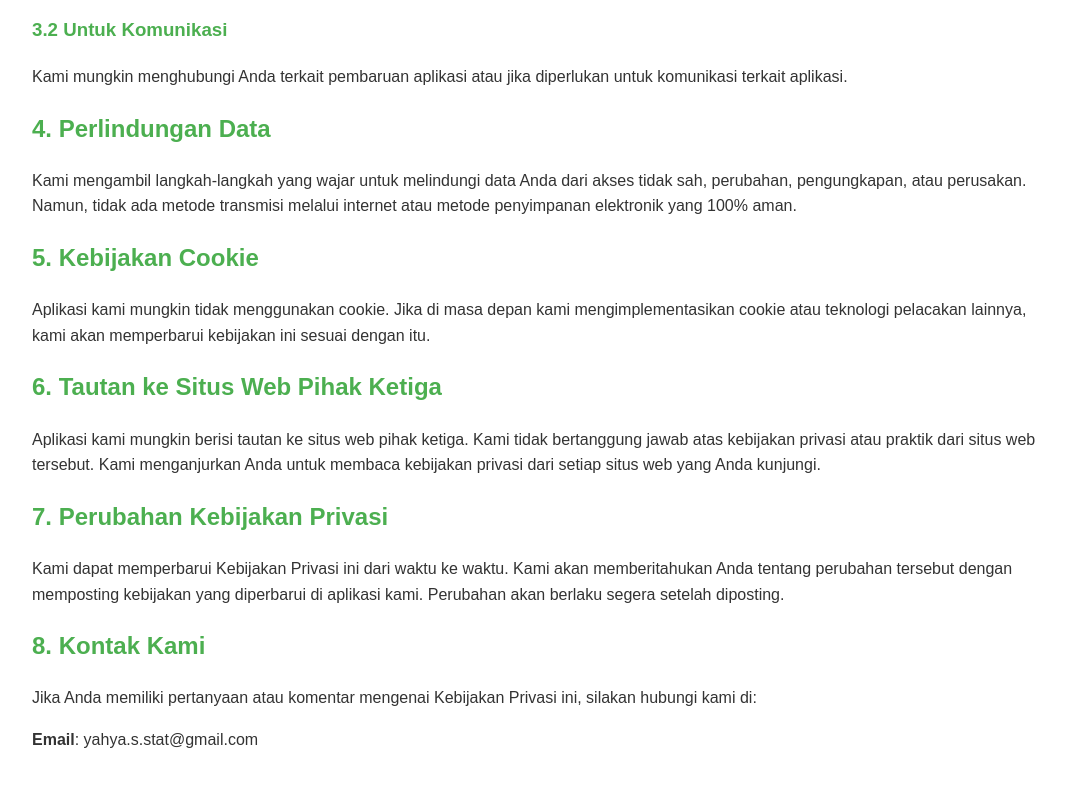
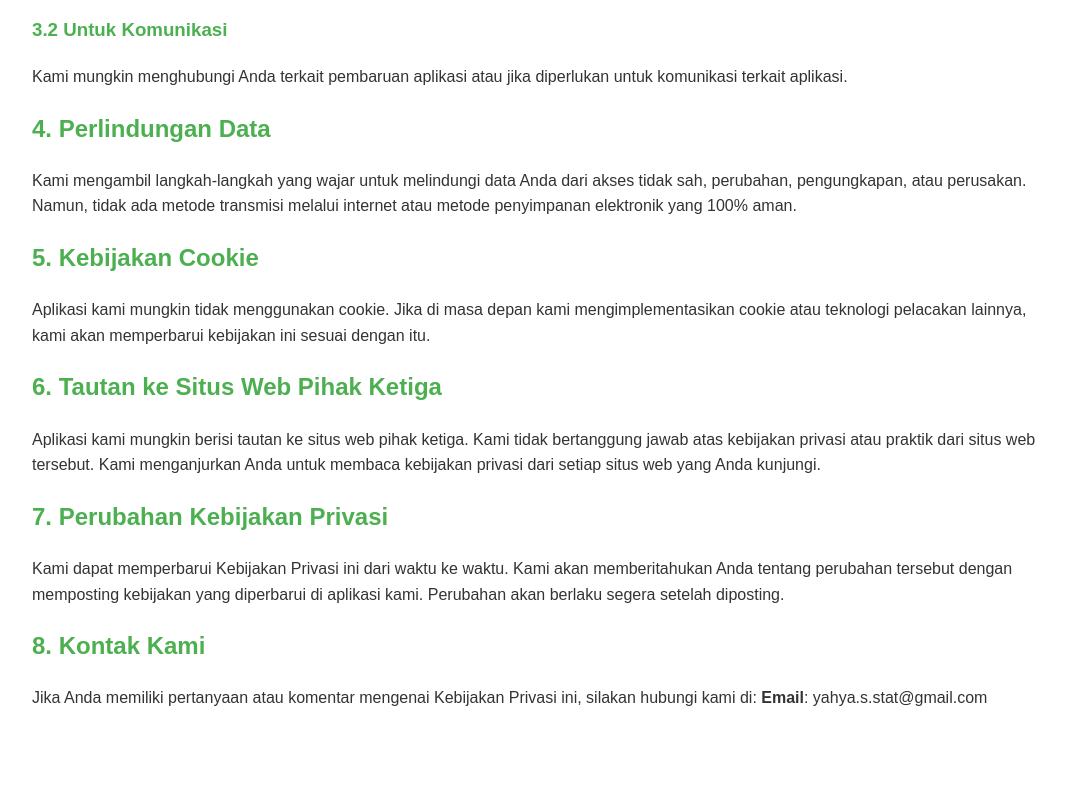
Before and after one commit to zakariyahya/privacy_policy_aquranapp, a plain HTML site: page index.html in a window 1280 px wide. Shown: the part 1036-1823 px from the top of the page, without its empty margins (96-1162 px from the left). After the commit the page ends 1783 px from the top, so only its background shows below. Drawn offline with Linux system fonts and the light colour scheme.

Commit message:
edit  index.html

```diff
--- a/index.html
+++ b/index.html
@@ -88,9 +88,8 @@
         <p>Kami dapat memperbarui Kebijakan Privasi ini dari waktu ke waktu. Kami akan memberitahukan Anda tentang perubahan tersebut dengan memposting kebijakan yang diperbarui di aplikasi kami. Perubahan akan berlaku segera setelah diposting.</p>
 
         <h2>8. Kontak Kami</h2>
-        <p>Jika Anda memiliki pertanyaan atau komentar mengenai Kebijakan Privasi ini, silakan hubungi kami di:</p>
-        <p><strong>Email</strong>: yahya.s.stat@gmail.com</p>
-        <p></p>
+        <p>Jika Anda memiliki pertanyaan atau komentar mengenai Kebijakan Privasi ini, silakan hubungi kami di: <strong>Email</strong>: yahya.s.stat@gmail.com</p>
+
     </div>
     <footer>
         &copy; 2024 e-Quran Digital Indonesia. Semua hak dilindungi.
```
